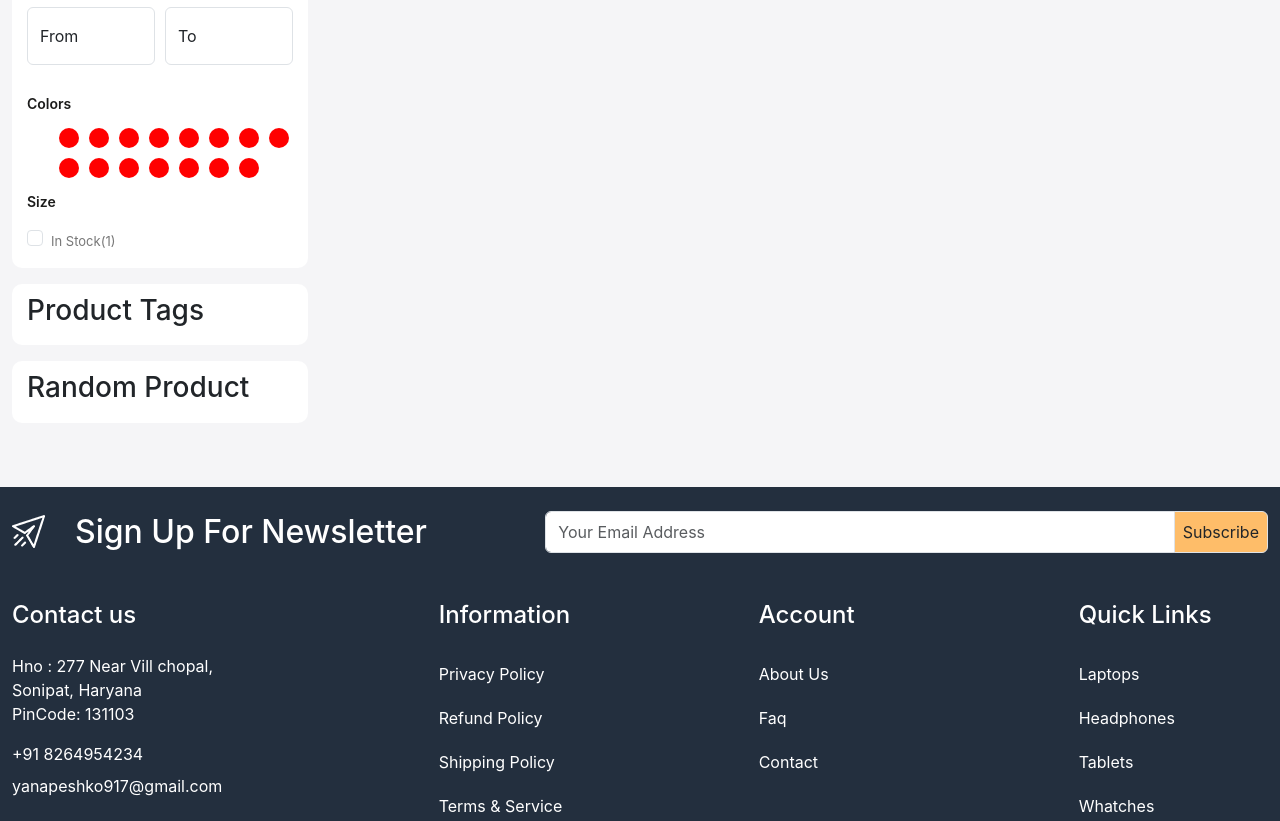
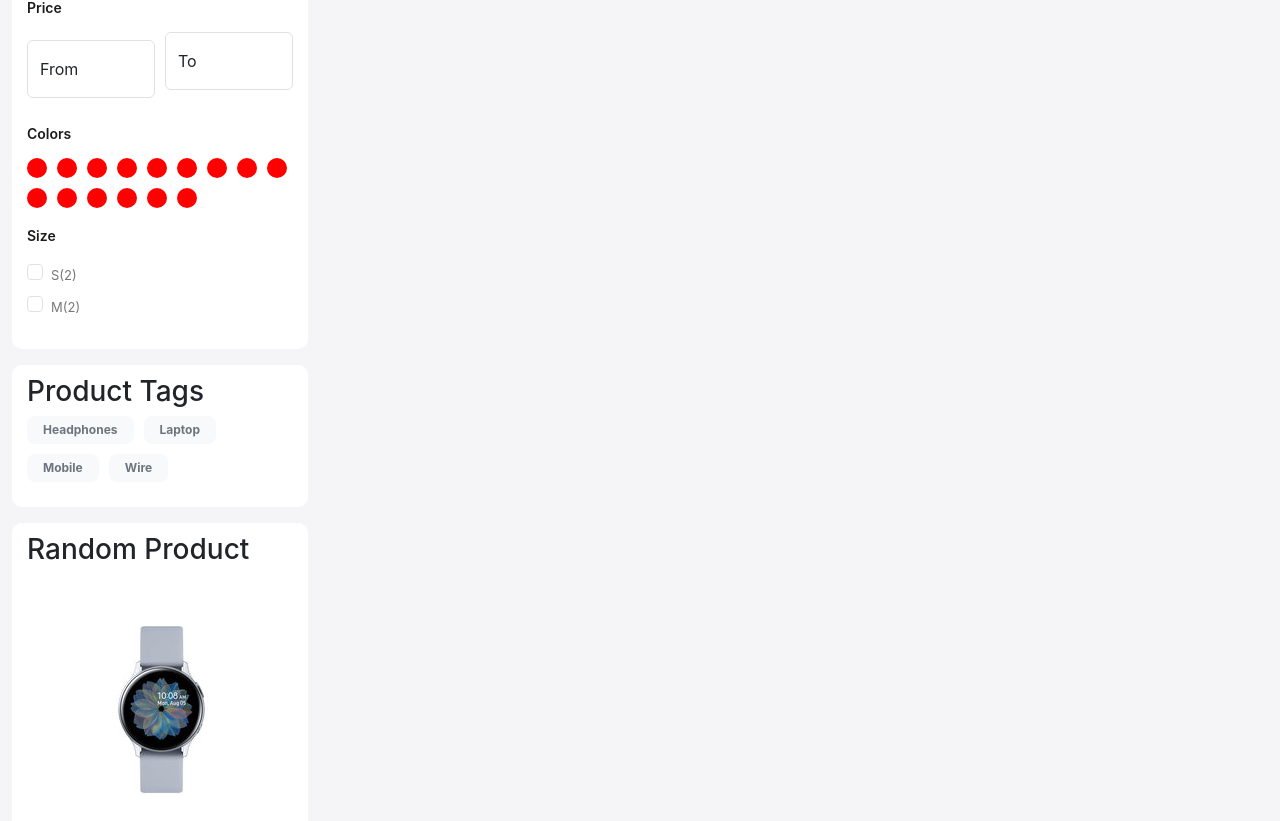
Before and after one commit to yanapeshko/web-shop, a React (Create React App) app: page /store in a window 1280 px wide. Shown: the part 747-1568 px from the top of the page. Built offline with nearby package versions, Linux system fonts and the light colour scheme.

Commit message:
added Tags

```diff
--- a/src/App.css
+++ b/src/App.css
@@ -332,7 +332,7 @@ fotter .input-group-text {
 .filter-card {
   background-color: white;
   border-radius: 10px;
-  padding: 10px 15px;
+  padding: 10px 15px 25px;
 }
 .filter-title {
   font-size: 16px;
@@ -343,6 +343,7 @@ fotter .input-group-text {
 }
 .filter-card ul,
 .filter-card .form-check-label {
+  padding: 0;
   list-style-type: none;
   font-size: 13px;
   line-height: 30px;
@@ -362,7 +363,7 @@ fotter .input-group-text {
   font-weight: 600;
   color: var(--color-1c1c1b);
   margin-bottom: 15px;
-  margin-top: 15px;
+  margin-top: 20px;
 }
 .colors {
   list-style-type: none;
--- a/src/pages/OurStore.jsx
+++ b/src/pages/OurStore.jsx
@@ -52,7 +52,7 @@ const OurStore = () => {
                   </div>
                   <h5 className="sub-title">Price</h5>
                   <div className="d-flex align-items-center gap-10">
-                    <div className="form-floating mb-3">
+                    <div className="form-floating">
                       <input
                         type="email"
                         className="form-control"
@@ -98,10 +98,21 @@ const OurStore = () => {
                         className="form-check-input"
                         type="checkbox"
                         value=""
-                        id=""
+                        id="color-1"
                       />
-                      <label className="form-check-label" htmlFor="">
-                        In Stock(1)
+                      <label className="form-check-label" htmlFor="color-1">
+                        S(2)
+                      </label>
+                    </div>
+                    <div className="form-check">
+                      <input
+                        className="form-check-input"
+                        type="checkbox"
+                        value=""
+                        id="color-2"
+                      />
+                      <label className="form-check-label" htmlFor="color-2">
+                        M(2)
                       </label>
                     </div>
                   </div>
@@ -109,9 +120,33 @@ const OurStore = () => {
               </div>
               <div className="filter-card mb-3">
                 <h3>Product Tags</h3>
+                <div>
+                  <div className="product-tags d-flex flex-wrap align-items-center gap-10">
+                    <span className="badge bg-light text-secondary rounded-3 py-2 px-3">
+                      Headphones
+                    </span>
+                    <span className="badge bg-light text-secondary rounded-3 py-2 px-3">
+                      Laptop
+                    </span>
+                    <span className="badge bg-light text-secondary rounded-3 py-2 px-3">
+                      Mobile
+                    </span>
+                    <span className="badge bg-light text-secondary rounded-3 py-2 px-3">
+                      Wire
+                    </span>
+                  </div>
+                </div>
               </div>
               <div className="filter-card mb-3">
                 <h3>Random Product</h3>
+                <div>
+                  <div className="random-products d-flex">
+                    <div className="w-25">
+                      <img src="images/watch.jpg" alt="watch" />
+                    </div>
+                    <div className="w-75"></div>
+                  </div>
+                </div>
               </div>
             </div>
             <div className="col-9"></div>
```
